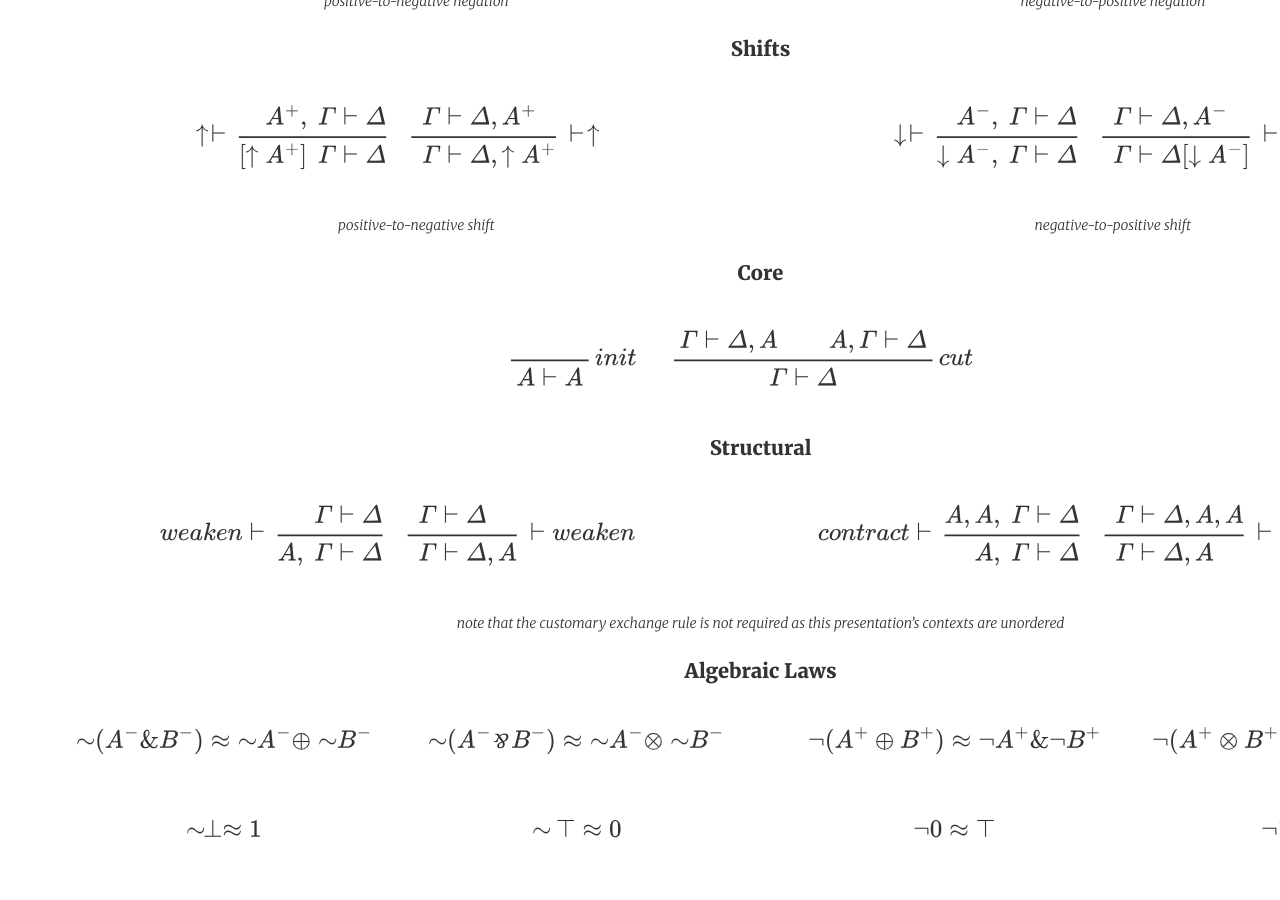
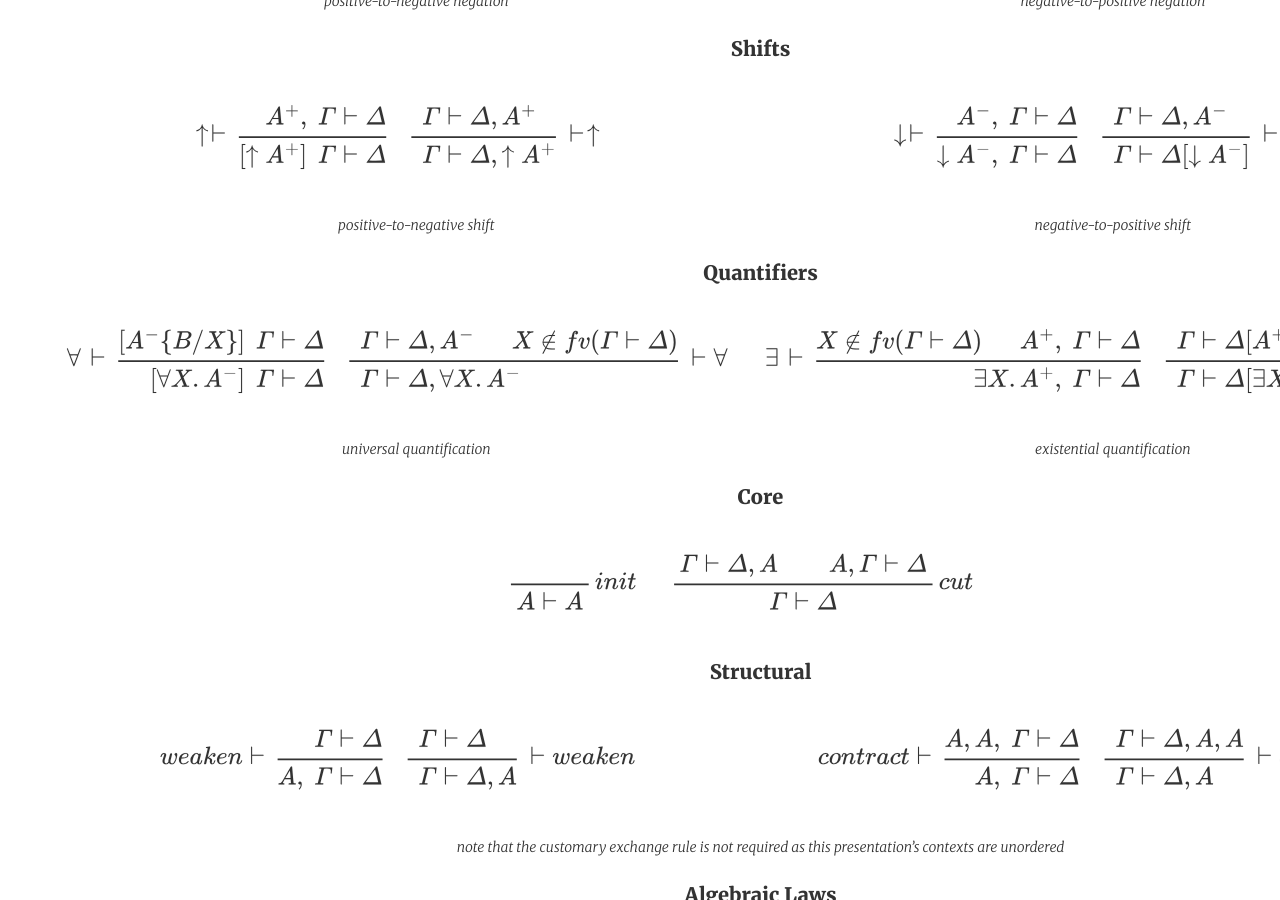
Before and after one commit to robrix/robrix.github.io, a Jekyll site: the page docs/posts/2021-06-07-duality/index.html, which Jekyll copies as it is, in a window 1280 px wide and 900 px high, scrolled down 1756 px. Built offline with Jekyll 4.4.1, drawn with Linux system fonts in a browser that asks for light colours; some of the changed text lies outside the part shown.

Commit message:
Add the quantifiers.

```diff
--- a/docs/posts/2021-06-07-duality/index.html
+++ b/docs/posts/2021-06-07-duality/index.html
@@ -59,7 +59,7 @@
   <h1>Duality</h1>
   <span class="post-meta">Jun 7, 2021</span><br>
 
-  <span class="post-meta small">6 minute read</span>
+  <span class="post-meta small">7 minute read</span>
 </div>
 
 <article class="post-content">
@@ -445,6 +445,57 @@ negative-to-positive shift
 </tr>
 <tr>
 <th colspan="4">
+<a name="shifts">Quantifiers</a>
+</th>
+</tr>
+<tr>
+<td colspan="2">
+<span class="math display">$$
+        \begin{prooftree}
+        \hskip -10pt
+        \def\labelSpacing{8pt}
+        \LeftLabel{$∀ \kern1pt ⊢$}
+        \Axiom$[A^-\{B/X\}] \fCenter Γ ⊢ Δ$
+        \UnaryInf$[∀X.A^-] \fCenter Γ ⊢ Δ$
+        \end{prooftree}
+        \begin{prooftree}
+        \hskip 10pt
+        \def\labelSpacing{8pt}
+        \RightLabel{$\ ⊢ ∀$}
+        \Axiom$\fCenter Γ ⊢ Δ, A^- \hskip 1.5em X ∉ fv(Γ ⊢ Δ)$
+        \UnaryInf$\fCenter Γ ⊢ Δ, ∀X.A^-$
+        \end{prooftree}
+        $$</span>
+</td>
+<td colspan="2">
+<span class="math display">$$
+        \begin{prooftree}
+        \hskip -10pt
+        \def\labelSpacing{8pt}
+        \LeftLabel{$∃ \kern1pt ⊢$}
+        \Axiom$X ∉ fv(Γ ⊢ Δ) \hskip 1.5em A^+, \fCenter Γ ⊢ Δ$
+        \UnaryInf$∃X.A^+, \fCenter Γ ⊢ Δ$
+        \end{prooftree}
+        \begin{prooftree}
+        \hskip 10pt
+        \def\labelSpacing{8pt}
+        \RightLabel{$\ ⊢ \kern1pt ∃$}
+        \Axiom$\fCenter Γ ⊢ Δ [A^+\{B/X\}]$
+        \UnaryInf$\fCenter Γ ⊢ Δ [∃X.A^+]$
+        \end{prooftree}
+        $$</span>
+</td>
+</tr>
+<tr>
+<td colspan="2" class="caption">
+universal quantification
+</td>
+<td colspan="2" class="caption">
+existential quantification
+</td>
+</tr>
+<tr>
+<th colspan="4">
 <a name="core">Core</a>
 </th>
 </tr>
```
Also changed, not shown: docs/feed.xml (+51 -0 lines), posts/2021-06-07-duality.md (+49 -0 lines).
